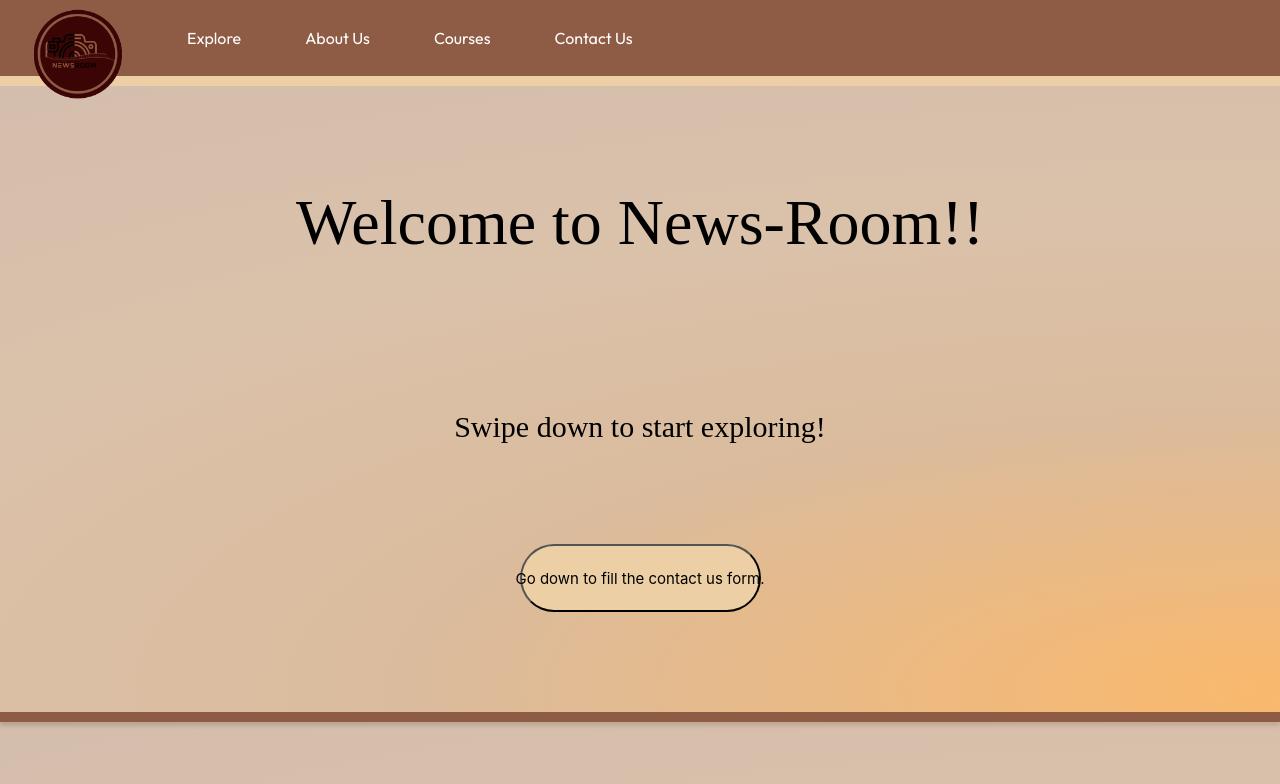
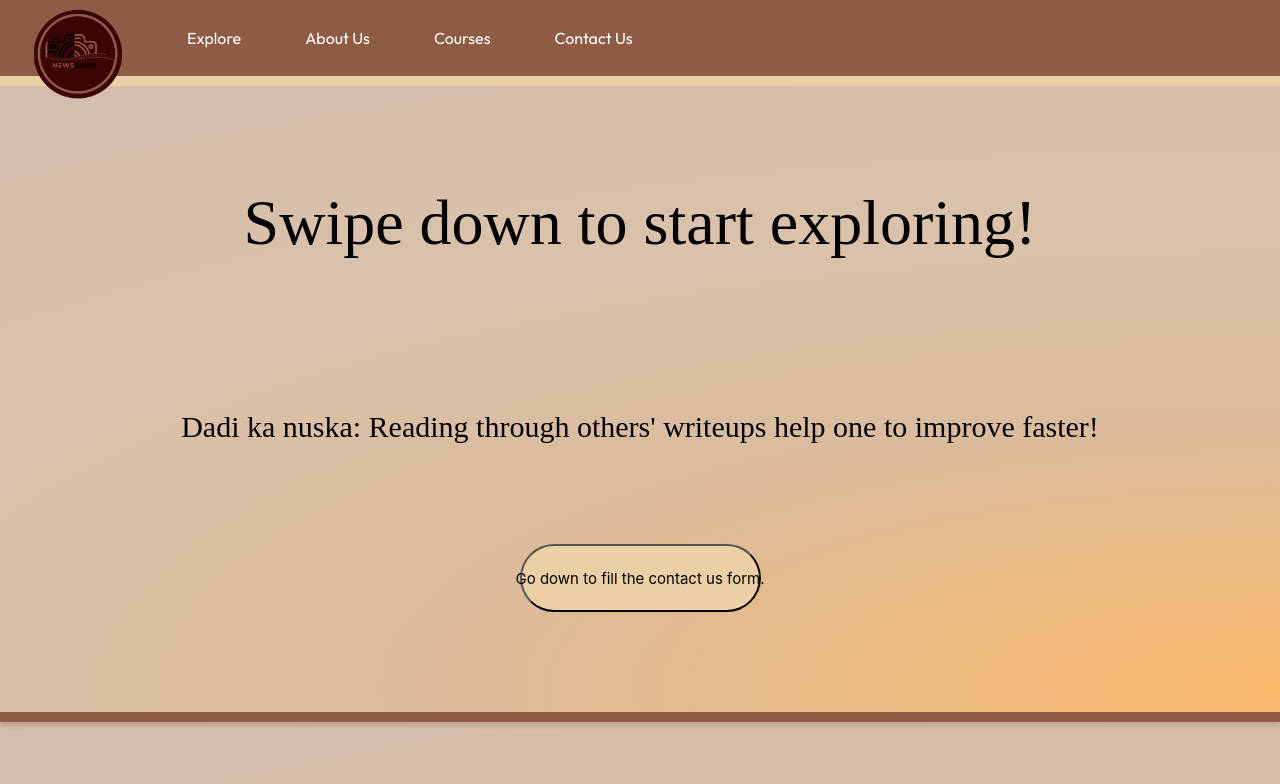
Before and after one commit to existingatom/news-room-front-end, a React (Vite) app: page /explore in a window 1280 px wide. Shown: the top 784 px of the page. Built offline with nearby package versions, Linux system fonts and the light colour scheme; the HTML template or start-up script is replaced by a standard one.

Commit message:
final commit

```diff
--- a/src/App.jsx
+++ b/src/App.jsx
@@ -15,8 +15,8 @@ const App = () => {
   const getLandingProps = () => {
     if (location.pathname === "/explore") {
       return {
-        h: "Welcome to News-Room!!",
-        name: "Swipe down to start exploring!",
+        h: "Swipe down to start exploring!",
+        name: "Dadi ka nuska: Reading through others' writeups help one to improve faster!",
         but: "Go down to fill the contact us form."
       };
     } else if (location.pathname === "/slider") {
@@ -28,7 +28,7 @@ const App = () => {
     } else if (location.pathname === "/learn") {
       return {
         h: "Swipe down to know about various courses!",
-        name: "Learning now gets easier for now there are people who will hold you tight not letting you fall even on those darkest nights!!",
+        name: "A secret: Learning now gets easier for now there are people who will hold you tight not letting you fall even on those darkest nights!!",
         but: "Go down to fill the contact us form."
       };
     }
@@ -36,6 +36,13 @@ const App = () => {
       return {
         h: "Have a doubt or a query? We are here for you!",
         name: "Go down and fill our contact us form. We will reach back with you within two days.",
+        but: "Go down to fill the contact us form."
+      };
+    }
+    else{
+      return {
+        h: "Welcome to News-Room!!",
+        name: "This is a hidden jewel for all the aspiring journalists. To dive in, click on the various options available at the top of the page!",
         but: "Go down to fill the contact us form."
       };
     }
--- a/src/stylenavbar.css
+++ b/src/stylenavbar.css
@@ -11,20 +11,12 @@
 
 }
 
-.logo {
+.logo, .logoexpanded {
     border-radius: 50%;
     height: 150px;
     width: 150px;
     margin-left: 5px;
     margin-top: 35px;
-}
-
-.logoexpanded {
-    border-radius: 50%;
-    height: 115px;
-    width: 115px;
-    margin-left: 5px;
-    margin-top: 5px;
 }
 
 .navigation-menu {
@@ -118,4 +110,12 @@
 
     }
 
+    .logoexpanded {
+        border-radius: 50%;
+        height: 115px;
+        width: 115px;
+        margin-left: 5px;
+        margin-top: 5px;
+    }
+
 }
```
